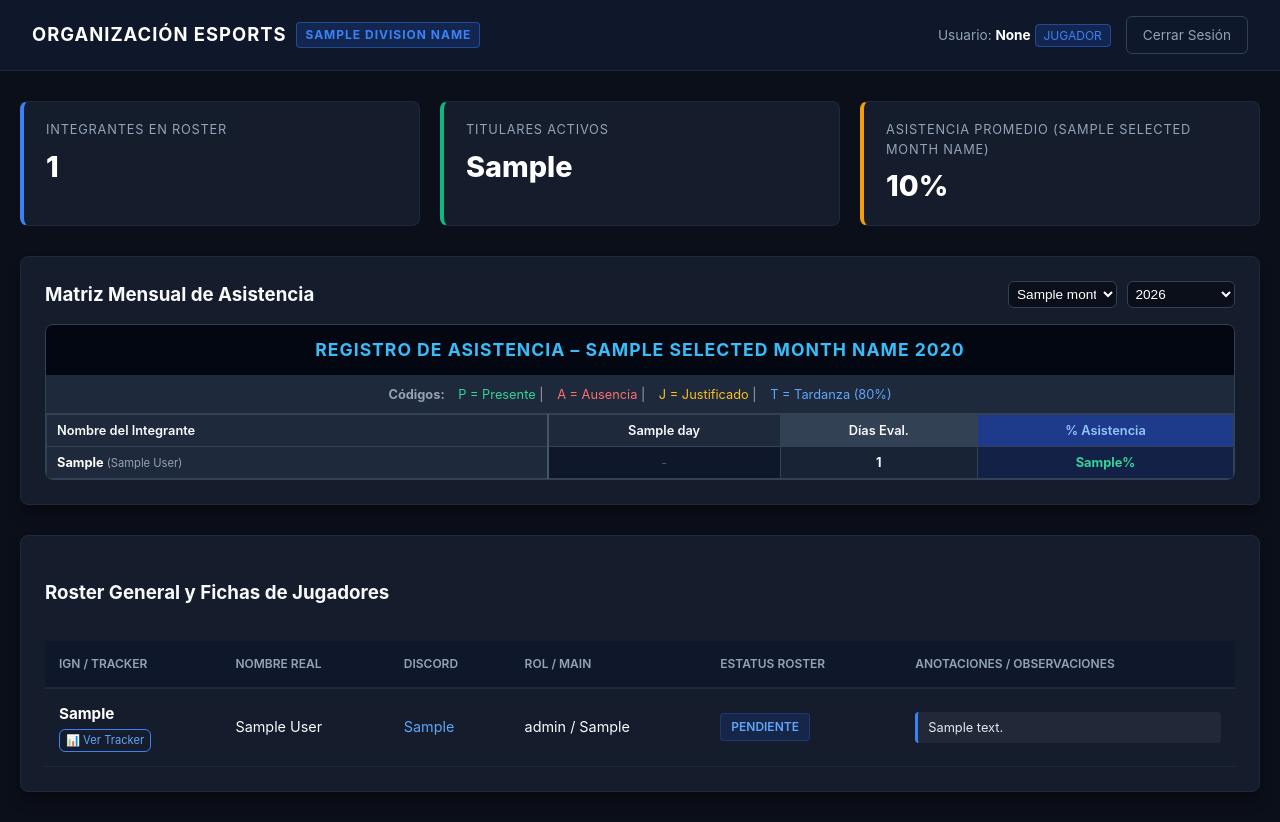
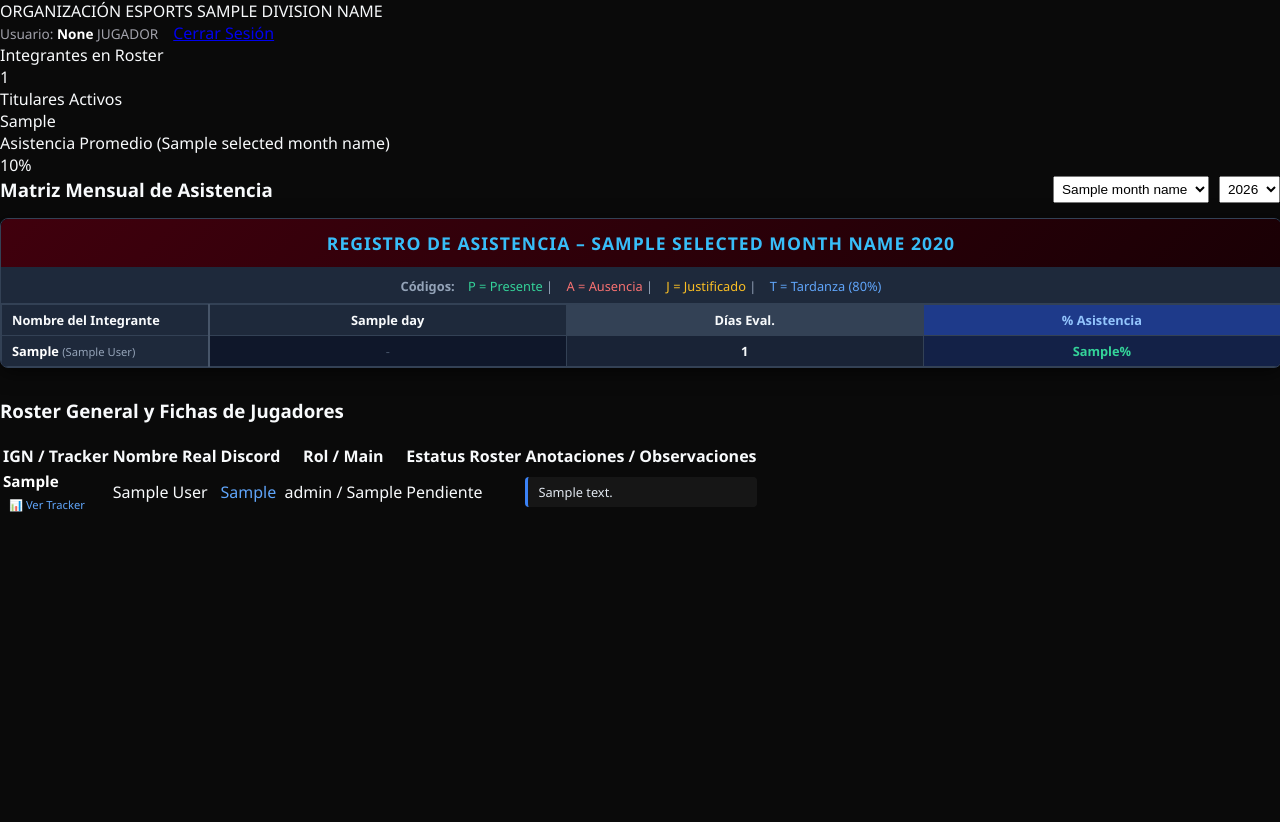
Before and after one commit to linzoldyck8-ship-it/Diviciones-scarlet, a Flask app: template templates/dashboard.html in a window 1280 px wide. After the commit the page ends 512 px from the top, so only its background shows below. Run offline with Flask 3, Linux system fonts and the light colour scheme; the template is opened without the code that fills it: most values are stand-ins (such as "Sample title", 1, 10 or a date in 2020).

Commit message:
Update style.css

```diff
--- a/static/style.css
+++ b/static/style.css
@@ -1,206 +1,148 @@
 :root {
-  --bg-main: #0b0f19;
-  --bg-card: #151c2c;
-  --bg-card-hover: #1e293b;
-  --primary: #2563eb;
-  --primary-accent: #3b82f6;
-  --border-color: #1e293b;
-  --border-highlight: #334155;
-  --text-primary: #f8fafc;
-  --text-muted: #94a3b8;
-  --success: #10b981;
-  --warning: #f59e0b;
-  --danger: #ef4444;
+    --bg-dark: #0a0a0a;
+    --card-bg: #121212;
+    --border-color: #2a2a2a;
+    --scarlet-primary: #900C3F;
+    --scarlet-light: #c70039;
+    --scarlet-glow: rgba(144, 12, 63, 0.4);
+    --text-main: #f8fafc;
+    --text-muted: #a1a1aa;
 }
 
 body {
+    background-color: var(--bg-dark);
+    color: var(--text-main);
+    font-family: 'Segoe UI', Tahoma, Geneva, Verdana, sans-serif;
     margin: 0;
-  font-family: -apple-system, BlinkMacSystemFont, "Segoe UI", Roboto, Helvetica, Arial, sans-serif;
-  background-color: var(--bg-main);
-  color: var(--text-primary);
-  line-height: 1.5;
+    padding: 0;
 }
 
-/* Header Corporativo */
-.top-nav {
-  background-color: #0f172a;
-  border-bottom: 1px solid var(--border-color);
-  padding: 16px 32px;
-  display: flex;
-  justify-content: space-between;
-  align-items: center;
+/* Rediseño de la Matriz de Asistencia */
+.excel-table-container {
+    width: 100%;
+    overflow-x: hidden; /* Elimina la barra de desplazamiento horizontal */
+    border: 1px solid var(--scarlet-primary);
+    border-radius: 8px;
+    margin-top: 15px;
+    background: #0d0d0d;
+    box-shadow: 0 4px 20px rgba(0, 0, 0, 0.6);
 }
 
-.brand-title {
+.excel-header-title {
+    background: linear-gradient(135deg, #40000d 0%, #1a0005 100%);
+    color: #ff4d6d;
     font-size: 1.15rem;
-  font-weight: 700;
-  letter-spacing: 1px;
-  color: #fff;
-  display: flex;
-  align-items: center;
-  gap: 10px;
+    font-weight: 800;
+    padding: 12px;
+    letter-spacing: 1.5px;
+    text-align: center;
+    border-bottom: 2px solid var(--scarlet-primary);
+    text-transform: uppercase;
 }
 
-.brand-badge {
-  background: rgba(37, 99, 235, 0.2);
-  color: var(--primary-accent);
-  padding: 3px 8px;
-  border-radius: 4px;
-  font-size: 0.75rem;
-  border: 1px solid rgba(59, 130, 246, 0.4);
+.excel-legend-bar {
+    background: #171717;
+    color: var(--text-muted);
+    padding: 8px;
+    font-size: 0.8rem;
+    text-align: center;
+    border-bottom: 1px solid var(--border-color);
 }
 
-.container {
-  max-width: 1300px;
-  margin: 0 auto;
-  padding: 30px 20px;
-}
-
-/* Tarjetas y Contenedores */
-.corporate-card {
-  background-color: var(--bg-card);
-  border: 1px solid var(--border-color);
-  border-radius: 8px;
-  padding: 24px;
-  box-shadow: 0 10px 15px -3px rgba(0, 0, 0, 0.4);
-}
-
-.kpi-grid {
-  display: grid;
-  grid-template-columns: repeat(auto-fit, minmax(240px, 1fr));
-  gap: 20px;
-  margin-bottom: 30px;
-}
-
-.kpi-card {
-  background-color: var(--bg-card);
-  border: 1px solid var(--border-color);
-  border-left: 4px solid var(--primary-accent);
-  border-radius: 8px;
-  padding: 18px 22px;
-}
-
-.kpi-value {
-  font-size: 1.8rem;
-  font-weight: 800;
-  color: #fff;
-  margin-top: 5px;
-}
-
-.kpi-label {
-  font-size: 0.8rem;
-  color: var(--text-muted);
-  text-transform: uppercase;
-  letter-spacing: 0.8px;
-}
-
-/* Tabla Ejecutiva */
-.data-table {
+.excel-table {
     width: 100%;
     border-collapse: collapse;
-  margin-top: 15px;
-  font-size: 0.9rem;
-}
-
-.data-table th {
-  background-color: #0f172a;
-  color: var(--text-muted);
-  text-align: left;
-  padding: 14px;
-  border-bottom: 2px solid var(--border-color);
-  font-weight: 600;
-  text-transform: uppercase;
+    table-layout: fixed; /* Mantiene proporciones fijas para evitar el scroll */
     font-size: 0.75rem;
 }
 
-.data-table td {
-  padding: 14px;
-  border-bottom: 1px solid var(--border-color);
+.excel-table th, .excel-table td {
+    border: 1px solid var(--border-color);
+    padding: 4px 1px;
+    text-align: center;
 }
 
-.data-table tr:hover {
-  background-color: var(--bg-card-hover);
+.excel-table th {
+    background-color: #18181b;
+    color: #e4e4e7;
+    font-weight: 700;
 }
 
-/* Estatus Pills */
-.status-pill {
-  padding: 4px 10px;
-  border-radius: 4px;
-  font-size: 0.75rem;
-  font-weight: 600;
-  text-transform: uppercase;
-  display: inline-block;
+.sticky-col {
+    width: 15%;
+    background-color: #141414 !important;
+    text-align: left !important;
+    padding-left: 8px !important;
+    font-weight: bold;
+    color: #fff;
+    border-right: 2px solid var(--scarlet-primary) !important;
+    white-space: nowrap;
+    overflow: hidden;
+    text-overflow: ellipsis;
 }
 
-.status-titular { background-color: rgba(16, 185, 129, 0.15); color: #34d399; border: 1px solid rgba(16, 185, 129, 0.3); }
-.status-suplente { background-color: rgba(245, 158, 11, 0.15); color: #fbbf24; border: 1px solid rgba(245, 158, 11, 0.3); }
-.status-reserva { background-color: rgba(148, 163, 184, 0.15); color: #cbd5e1; border: 1px solid rgba(148, 163, 184, 0.3); }
-.status-inactivo { background-color: rgba(239, 68, 68, 0.15); color: #f87171; border: 1px solid rgba(239, 68, 68, 0.3); }
-.status-pendiente { background-color: rgba(37, 99, 235, 0.15); color: #60a5fa; border: 1px solid rgba(37, 99, 235, 0.3); }
-
-/* Formularios */
-.form-group {
-  margin-bottom: 18px;
+/* Selectores más grandes y estéticos para Admins */
+.att-select {
+    width: 100%;
+    background: #18181b;
+    color: #ffffff;
+    border: 1px solid #3f3f46;
+    border-radius: 4px;
+    padding: 4px 0;
+    font-size: 0.95rem; /* Tamaño de letra más grande */
+    font-weight: 800; /* Texto en negrita */
+    text-align: center;
+    text-align-last: center;
+    cursor: pointer;
+    appearance: none; /* Elimina la flecha predeterminada para maximizar espacio */
+    -webkit-appearance: none;
+    -moz-appearance: none;
+    transition: all 0.2s ease;
 }
 
-.form-group label {
-  display: block;
-  font-size: 0.85rem;
-  color: var(--text-muted);
-  margin-bottom: 6px;
-  font-weight: 500;
+.att-select:focus {
+    outline: none;
+    border-color: var(--scarlet-light);
+    box-shadow: 0 0 6px var(--scarlet-glow);
 }
 
-.form-control {
-  width: 100%;
-  padding: 10px 14px;
-  background-color: #0b0f19;
-  border: 1px solid var(--border-highlight);
-  border-radius: 6px;
+.att-select option {
+    background-color: #121212;
     color: #fff;
-  font-size: 0.9rem;
-  box-sizing: border-box;
+    font-weight: bold;
 }
 
-.form-control:focus {
-  outline: none;
-  border-color: var(--primary-accent);
+/* Badges de solo lectura para Jugadores */
+.att-badge {
+    display: inline-block;
+    width: 100%;
+    padding: 3px 0;
+    border-radius: 4px;
+    font-weight: 800;
+    font-size: 0.9rem;
+    text-align: center;
 }
 
-.btn-primary {
-  background-color: var(--primary);
-  color: white;
-  padding: 10px 20px;
-  border: none;
+.att-badge-P { background-color: #10b981; color: #fff; }
+.att-badge-A { background-color: #ef4444; color: #fff; }
+.att-badge-J { background-color: #f59e0b; color: #fff; }
+.att-badge-T { background-color: #3b82f6; color: #fff; }
+.att-badge-empty { color: #52525b; font-weight: normal; }
+
+/* Botones principales estilo Escarlata */
+.btn-scarlet {
+    background: linear-gradient(135deg, var(--scarlet-primary) 0%, #600020 100%);
+    color: #ffffff;
+    border: 1px solid var(--scarlet-light);
+    padding: 8px 20px;
+    font-size: 0.85rem;
+    font-weight: bold;
     border-radius: 6px;
-  font-weight: 600;
     cursor: pointer;
-  transition: background 0.2s;
+    transition: all 0.2s ease;
 }
 
-.btn-primary:hover { background-color: #1d4ed8; }
-
-.btn-secondary {
-  background-color: transparent;
-  color: var(--text-muted);
-  border: 1px solid var(--border-highlight);
-  padding: 8px 16px;
-  border-radius: 6px;
-  text-decoration: none;
-  font-size: 0.85rem;
+.btn-scarlet:hover {
+    background: linear-gradient(135deg, var(--scarlet-light) 0%, var(--scarlet-primary) 100%);
+    box-shadow: 0 0 10px var(--scarlet-glow);
 }
-
-.btn-secondary:hover { color: #fff; border-color: #fff; }
-
-/* Alertas */
-.alert {
-  padding: 14px 20px;
-  border-radius: 6px;
-  margin-bottom: 25px;
-  font-size: 0.9rem;
-}
-
-.alert-success { background: rgba(16, 185, 129, 0.1); border: 1px solid var(--success); color: #34d399; }
-.alert-danger { background: rgba(239, 68, 68, 0.1); border: 1px solid var(--danger); color: #f87171; }
-.alert-warning { background: rgba(245, 158, 11, 0.1); border: 1px solid var(--warning); color: #fbbf24; }
-.alert-info { background: rgba(37, 99, 235, 0.1); border: 1px solid var(--primary-accent); color: #60a5fa; }
```
Lines whose indentation alone changed are shown as unchanged.
